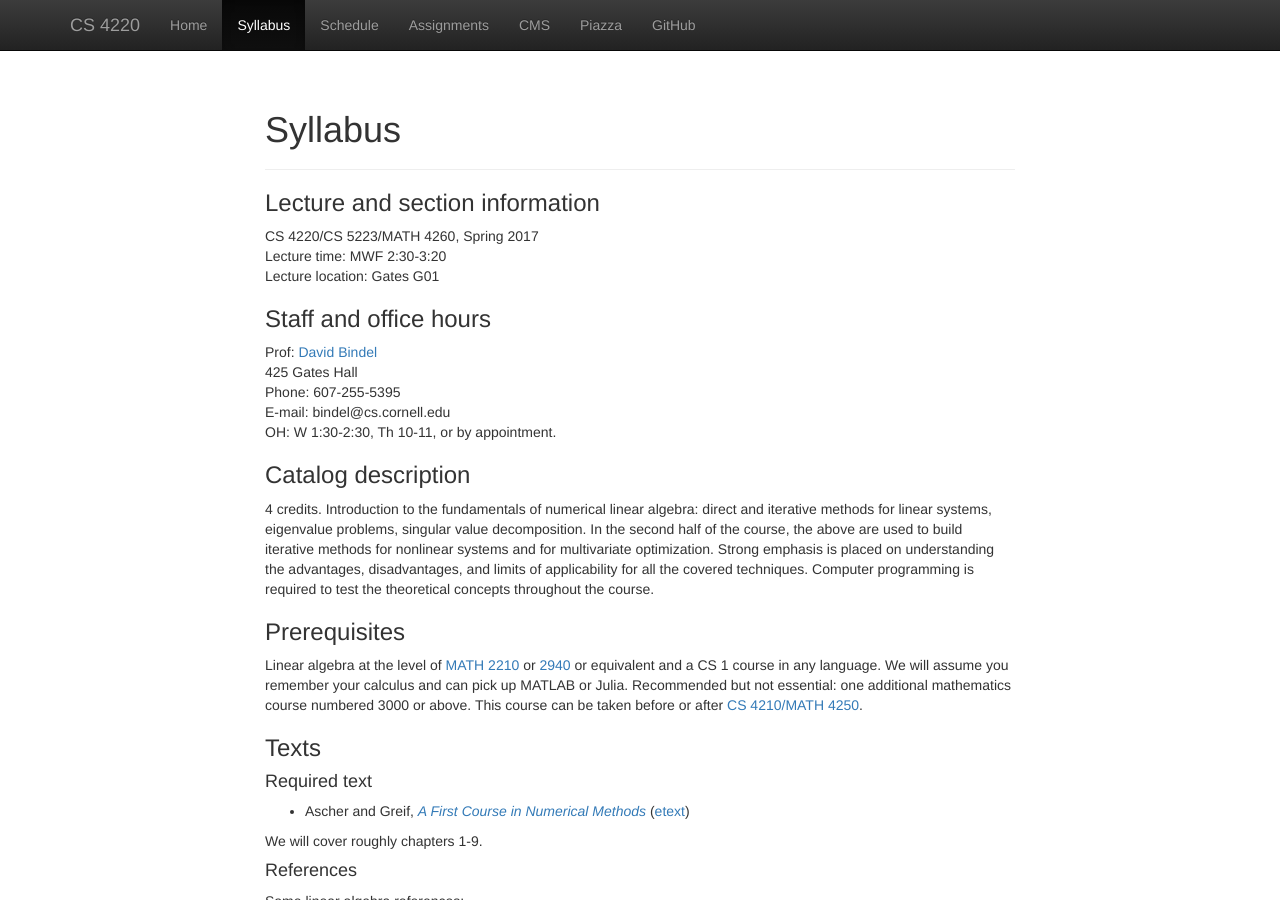
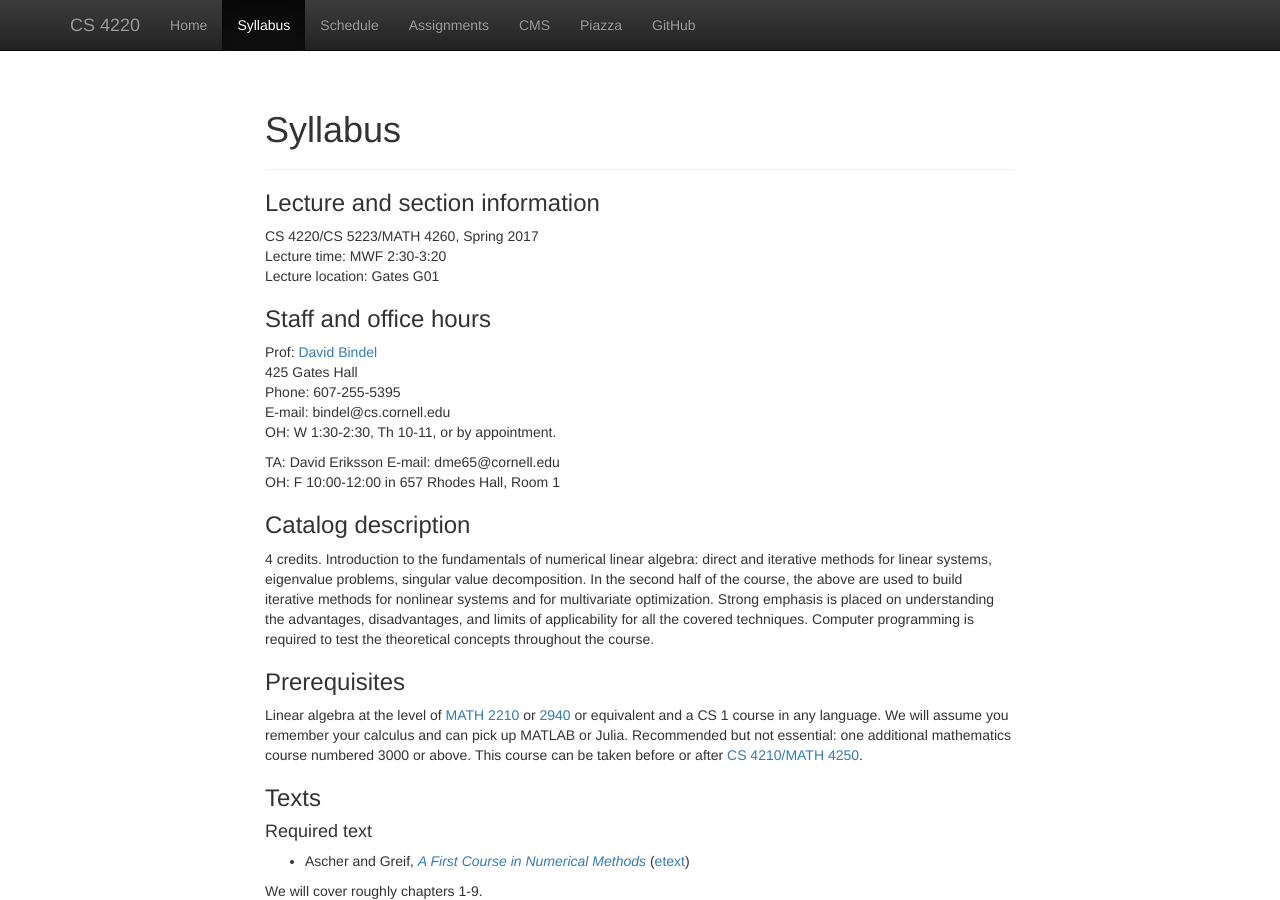
Before and after one commit to dbindel/cs4220-s17, a Jekyll site: the page built from web/syllabus.md, in a window 1280 px wide and 900 px high. Built offline with Jekyll 4.4.1, drawn with Linux system fonts in a browser that asks for light colours; nearby versions of some CDN libraries.

```diff
--- a/web/syllabus.md
+++ b/web/syllabus.md
@@ -19,6 +19,15 @@
  var name = 'lednib';
  var domain = 'cs.cornell.edu';
  document.write(strrev(name) + '@' + domain + "<br/>OH: W 1:30-2:30, Th 10-11, or by appointment.");
+</script>
+<noscript>lastname at cs.cornell.edu<br/>OH: TBA or by appointment.</noscript>
+
+TA: David Eriksson
+E-mail: <script type="text/javascript" language="javascript">
+ function strrev(str) { return str.split("").reverse().join(""); }
+ var name = '56emd';
+ var domain = 'cornell.edu';
+ document.write(strrev(name) + '@' + domain + "<br/>OH: F 10:00-12:00 in 657 Rhodes Hall, Room 1");
 </script>
 <noscript>lastname at cs.cornell.edu<br/>OH: TBA or by appointment.</noscript>
 
```
